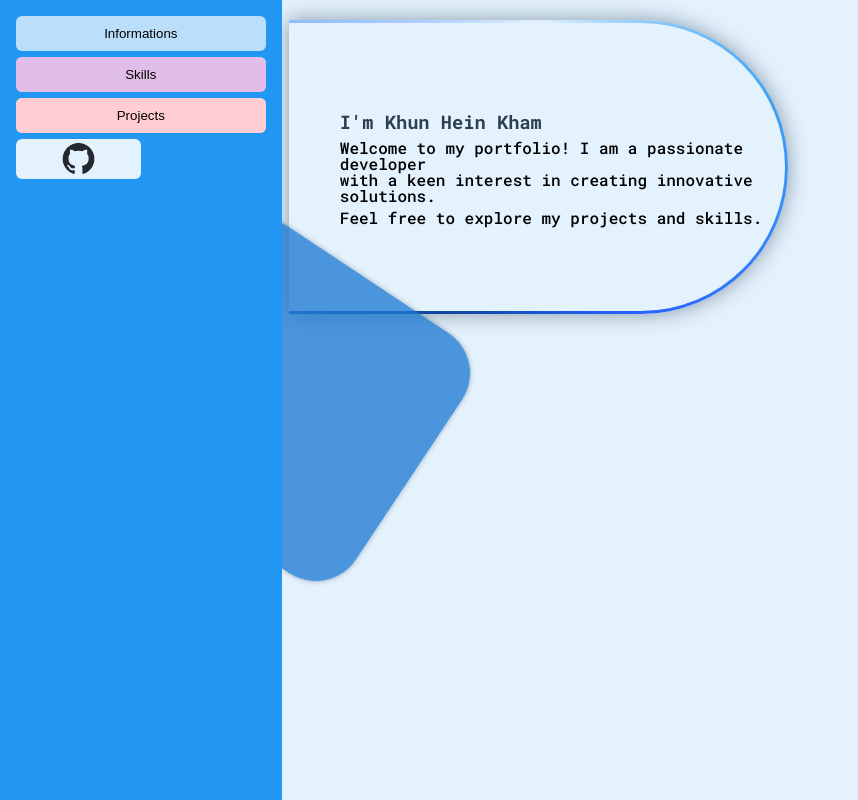
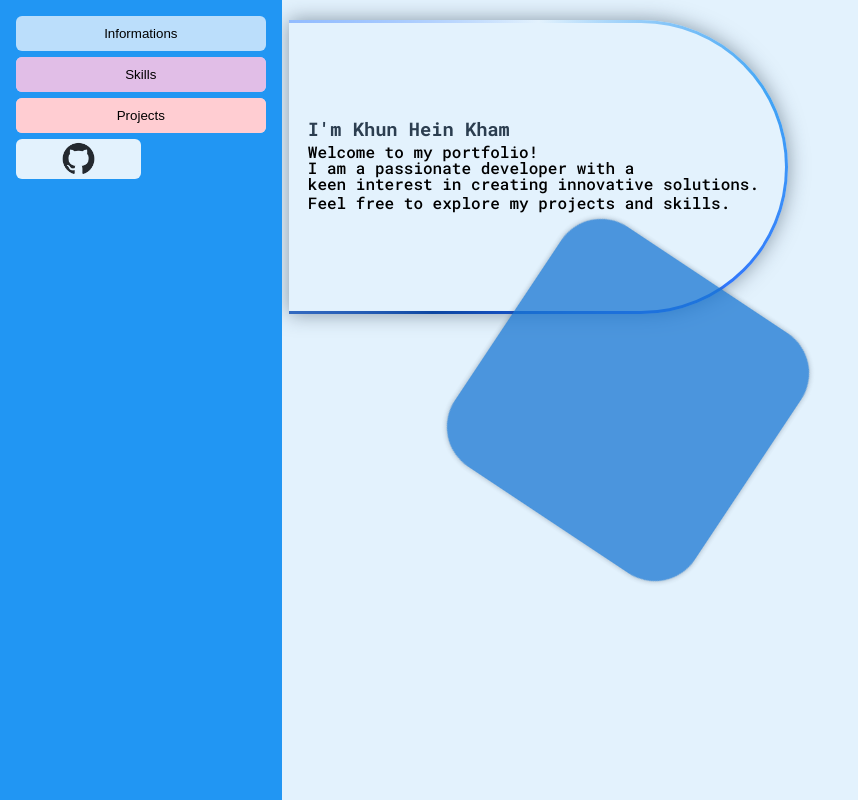
Before and after one commit to Khaumpp5/Khaumpp5.github.io, a plain HTML site: page index.html in a window 1280 px wide. Both pictures are taken after a click on the button "Informations". Shown: the whole page, without its empty margins (0-858 px from the left). Drawn offline with Linux system fonts and the light colour scheme.

Commit message:
fixed an issue where side-bar is behind main-view

```diff
--- a/index.js
+++ b/index.js
@@ -84,10 +84,11 @@ SkillsButton.addEventListener("click", () => {
 InfoButton.addEventListener("click", () => {
   MainContent.innerHTML = `
     <div class="infomations">
-               <div class="gradient-border">
+                <div class="gradient-border"></div>
+                <div class="mask">
                     <h3>I'm Khun Hein Kham</h3>
-                        <p>Welcome to my portfolio! I am a passionate developer <br> with a keen interest in creating innovative solutions.</p>
-                        <p>Feel free to explore my projects and skills.</p>
+                    <p>Welcome to my portfolio! <br> I am a passionate developer with a <br>keen interest in creating innovative solutions.</p>
+                    <p>Feel free to explore my projects and skills.</p>
                 </div>
     </div>`;
     observer.observe(MainContent);
--- a/style.css
+++ b/style.css
@@ -23,6 +23,7 @@
       align-self: end;
       flex-direction: row;
       flex-wrap: wrap;
+      z-index: 2;
     }
 
     .main-view {
@@ -253,6 +254,7 @@
       opacity: 0.75;
       position: absolute;
       border-radius: 3rem;
+      margin-left: calc(var(--side-bar-width)*2);
       width: 18rem;
       height: 18rem;
       z-index: -1;
```
